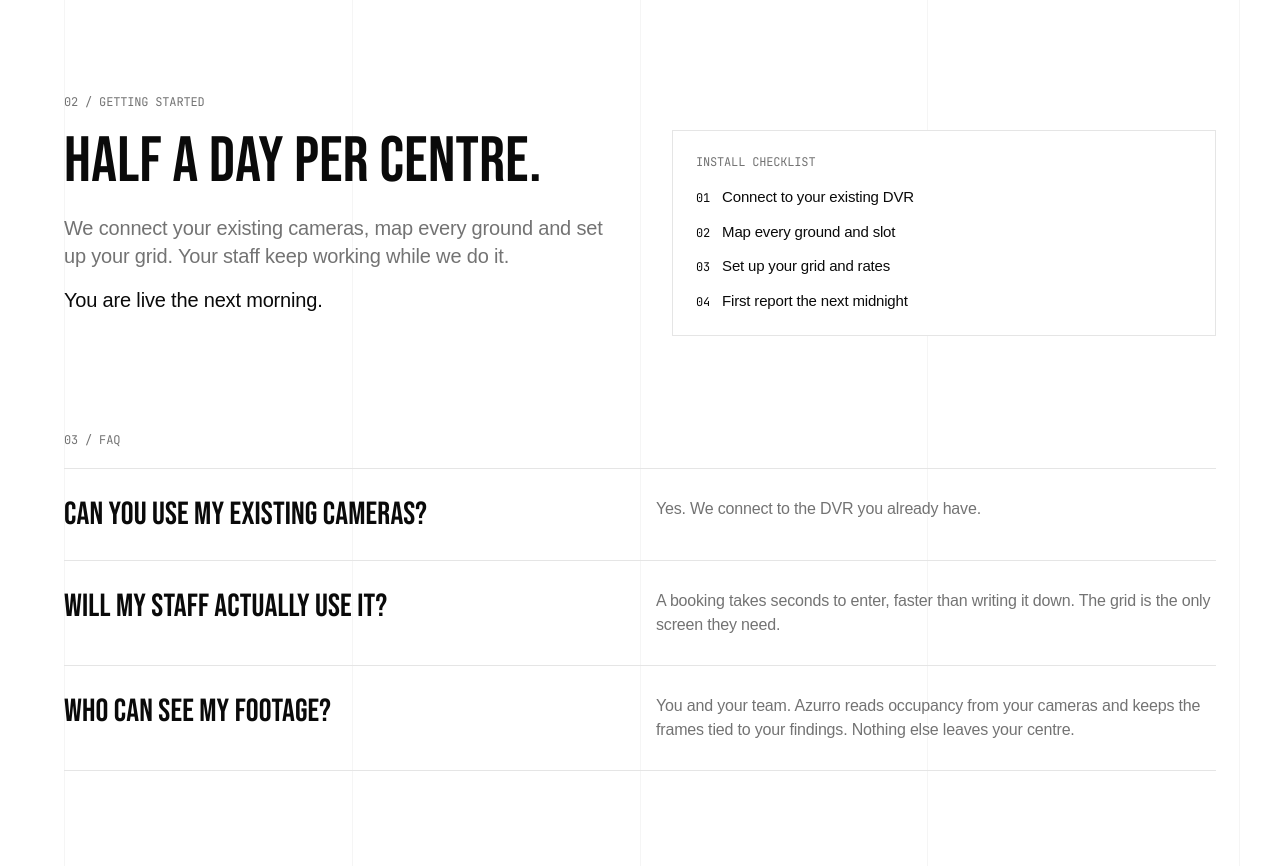
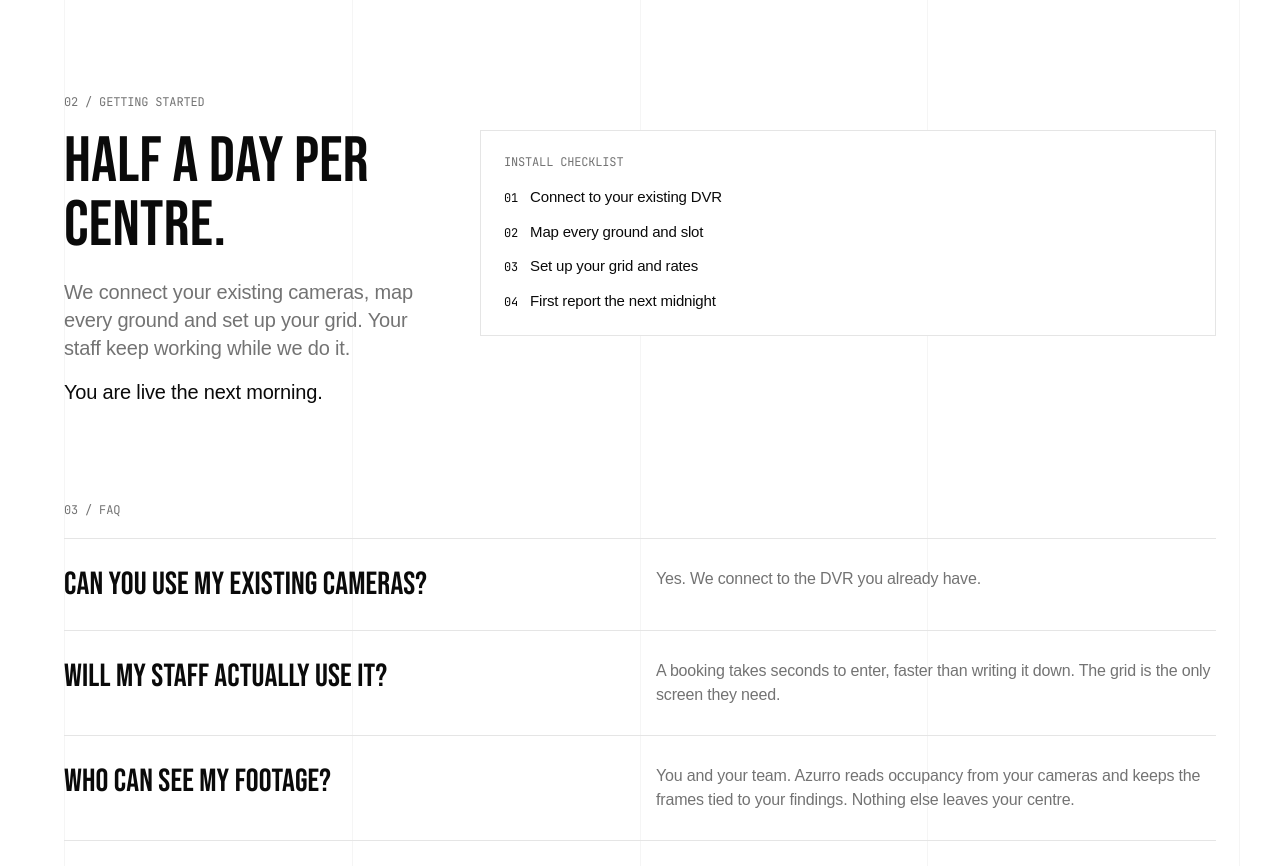
Before and after one commit to mihiryadav20/azurro_lander, a React (Vite) app: page / in a window 1280 px wide. Shown: the part 2260-3126 px from the top of the page. Built offline with nearby package versions, Linux system fonts and the light colour scheme.

Commit message:
fixing the terminal lenghts

```diff
--- a/src/components/azurro/AzurroLanding.tsx
+++ b/src/components/azurro/AzurroLanding.tsx
@@ -289,8 +289,8 @@ export function AzurroLanding() {
         <div className="mb-5 font-mono text-xs text-muted-foreground">
           02 / GETTING STARTED
         </div>
-        <div className="grid grid-cols-[repeat(auto-fit,minmax(min(100%,340px),1fr))] items-start gap-8 sm:gap-12 md:gap-16">
-          <div>
+        <div className="flex flex-wrap items-start gap-8 sm:gap-12 md:gap-16">
+          <div className="max-w-[420px] flex-[1_1_260px]">
             <h2 className="mb-5 text-[clamp(34px,5vw,64px)] leading-none">
               Half a day per centre.
             </h2>
@@ -302,7 +302,7 @@ export function AzurroLanding() {
               You are live the next morning.
             </p>
           </div>
-          <div className="bg-card p-6 shadow-[inset_0_0_0_1px_var(--border)]">
+          <div className="flex-[3_1_460px] bg-card p-6 shadow-[inset_0_0_0_1px_var(--border)]">
             <div className="mb-4 font-mono text-xs text-muted-foreground">
               INSTALL CHECKLIST
             </div>
```
